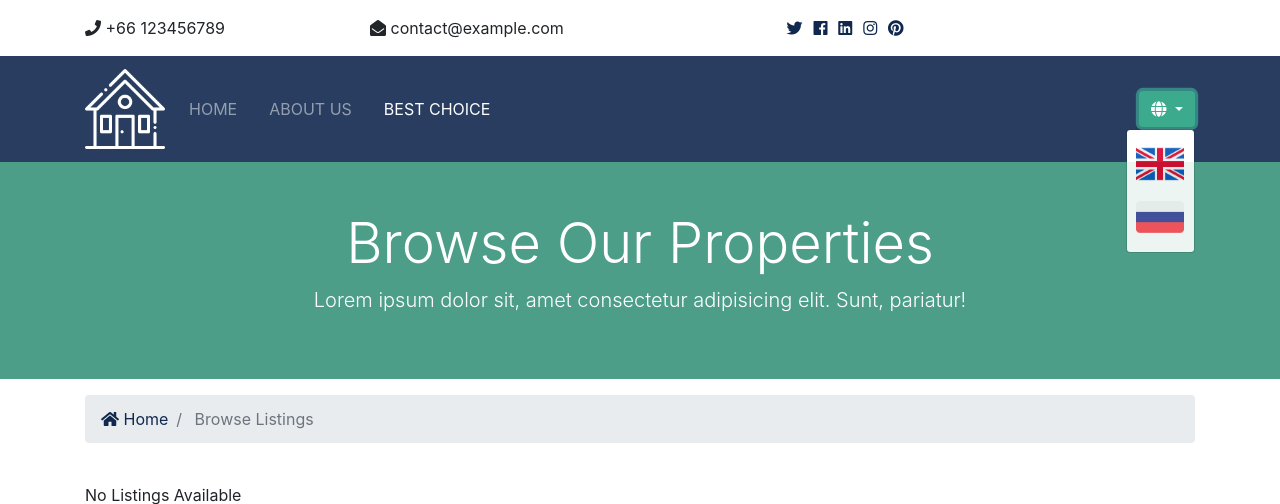
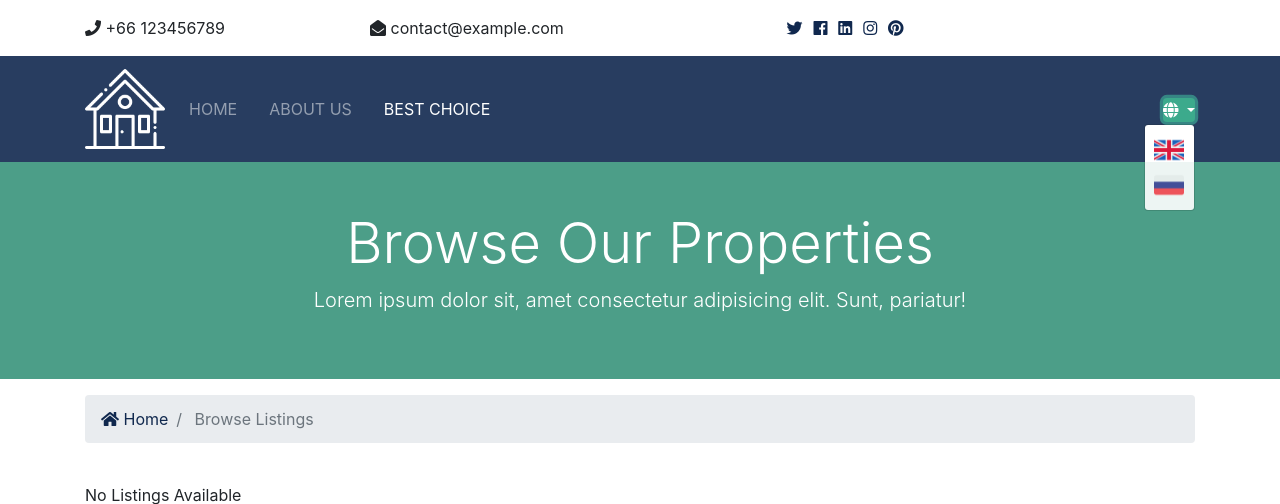
Before and after one commit to ludwig300/Real-Estate-Django-Web-App-master, a Django app: page /en/listings/ in a window 1280 px wide, after a click that opens the changed part. Shown: the top 504 px of the page. Run offline with Django 3.2, Linux system fonts and the light colour scheme; data that the repository does not hold is empty; parts of the project's set-up code (start-up, migrations or seed data) failed here and were passed over; some libraries are stand-ins or nearby versions.

Commit message:
updated css

```diff
--- a/realestate/static/css/style.css
+++ b/realestate/static/css/style.css
@@ -123,35 +123,41 @@ option {
   color: black;
 }
 
-/* Выравнивание флага и текста */
+//* Стили для флагов в переключателе языка */
 .navbar .dropdown {
   margin-left: auto;
 }
 .dropdown-toggle {
   background-color: transparent;
   border: none;
+  padding: 0; /* Убираем отступы */
 }
 
 .dropdown-menu {
   min-width: 1rem;
+  right: 0; /* Гарантируем, что выпадающее меню появится справа */
+  left: auto; /* Сбрасываем возможное левое выравнивание */
 }
 
 .dropdown-item img {
-  width: 3rem;
+  width: 30px; /* Увеличим немного ширину */
   height: auto;
 }
 .dropdown-item {
   padding: 0.15rem 0.6rem;
+  display: flex;
+  align-items: center; /* Выравниваем иконки по центру */
 }
 
+/* Мобильная версия */
 @media (max-width: 768px) {
   .dropdown-toggle img {
-    width: 26px;
+    width: 26px; /* Меньший размер для мобильных устройств */
     height: auto;
   }
 
   .dropdown-item img {
-    width: 26px;
+    width: 26px; /* Тоже уменьшаем флаги */
     height: auto;
   }
 }
```
